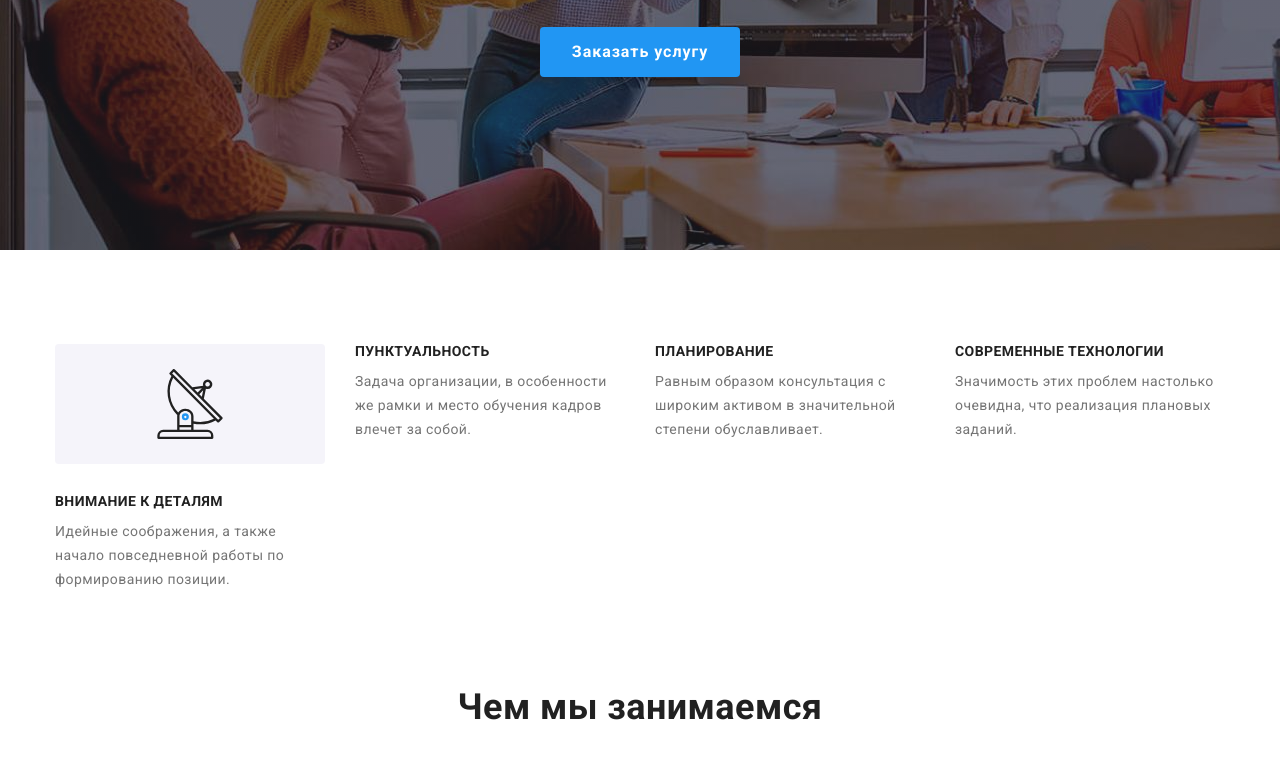
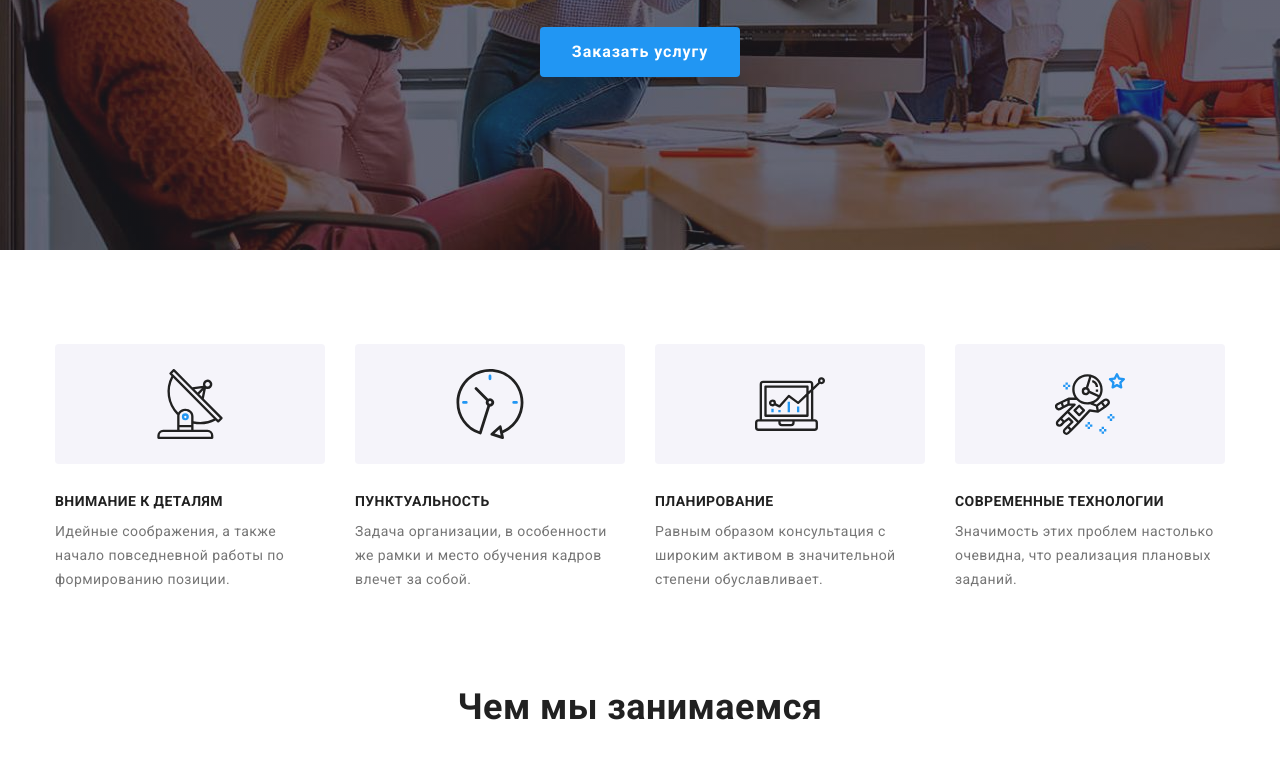
Before and after one commit to Iuliia-Shchur/goit-markup-hw-04, a plain HTML site: page index.html in a window 1280 px wide. Shown: the part 431-1206 px from the top of the page. Drawn offline with nearby package versions, Linux system fonts and the light colour scheme.

Commit message:
features

```diff
--- a/css/styles.css
+++ b/css/styles.css
@@ -234,10 +234,9 @@ img {
   margin-top: 30px;
 }
 
-.features-item-antenna::before {
+.features-item::before {
   display: block;
   content: '';
-  background-image: url(../img/features/antenna.svg);
   width: 270px;
   height: 120px;
   background-repeat: no-repeat;
@@ -246,6 +245,25 @@ img {
   border-radius: 4px;
   background-color: #f5f4fa;
   background-position: center;
+}
+
+.item-antenna::before {
+  content: '';
+  background-image: url(../img/features/antenna.svg);
+}
+
+.item-clock::before {
+  content: '';
+  background-image: url(../img/features/clock.svg);
+}
+
+.item-diagram::before {
+  content: '';
+  background-image: url(../img/features/diagram.svg);
+}
+.item-astronaut::before {
+  content: '';
+  background-image: url(../img/features/astronaut.svg);
 }
 
 .features-title {
--- a/index.html
+++ b/index.html
@@ -49,24 +49,24 @@
         <section class="section">
             <div class="container">
             <ul class="list features-list grid">
-                <li class="item features-item-antenna grid-item">
+                <li class="item features-item item-antenna grid-item">
                     <h3 class="features-title">Внимание к деталям</h3>
                     <p class="features-text">Идейные соображения, а также начало повседневной работы по формированию
                         позиции.</p>
                 </li>
-                <li class="item features-item-clock grid-item">
+                <li class="item features-item item-clock grid-item">
                     <h3 class="features-title">Пунктуальность</h3>
                     <p class="features-text">Задача организации, в особенности же рамки и место обучения кадров влечет за
                         собой.</p>
                 </li>
 
-                <li class="item features-item-diagram grid-item">
+                <li class="item features-item item-diagram grid-item">
                     <h3 class="features-title">Планирование</h3>
                     <p class="features-text">Равным образом консультация с широким активом в значительной степени
                         обуславливает.</p>
                 </li>
 
-                <li class="item features-item-astronaut grid-item">
+                <li class="item features-item item-astronaut grid-item">
                     <h3 class="features-title">Современные технологии</h3>
                     <p class="features-text">Значимость этих проблем настолько очевидна, что реализация плановых заданий.
                     </p>
```
